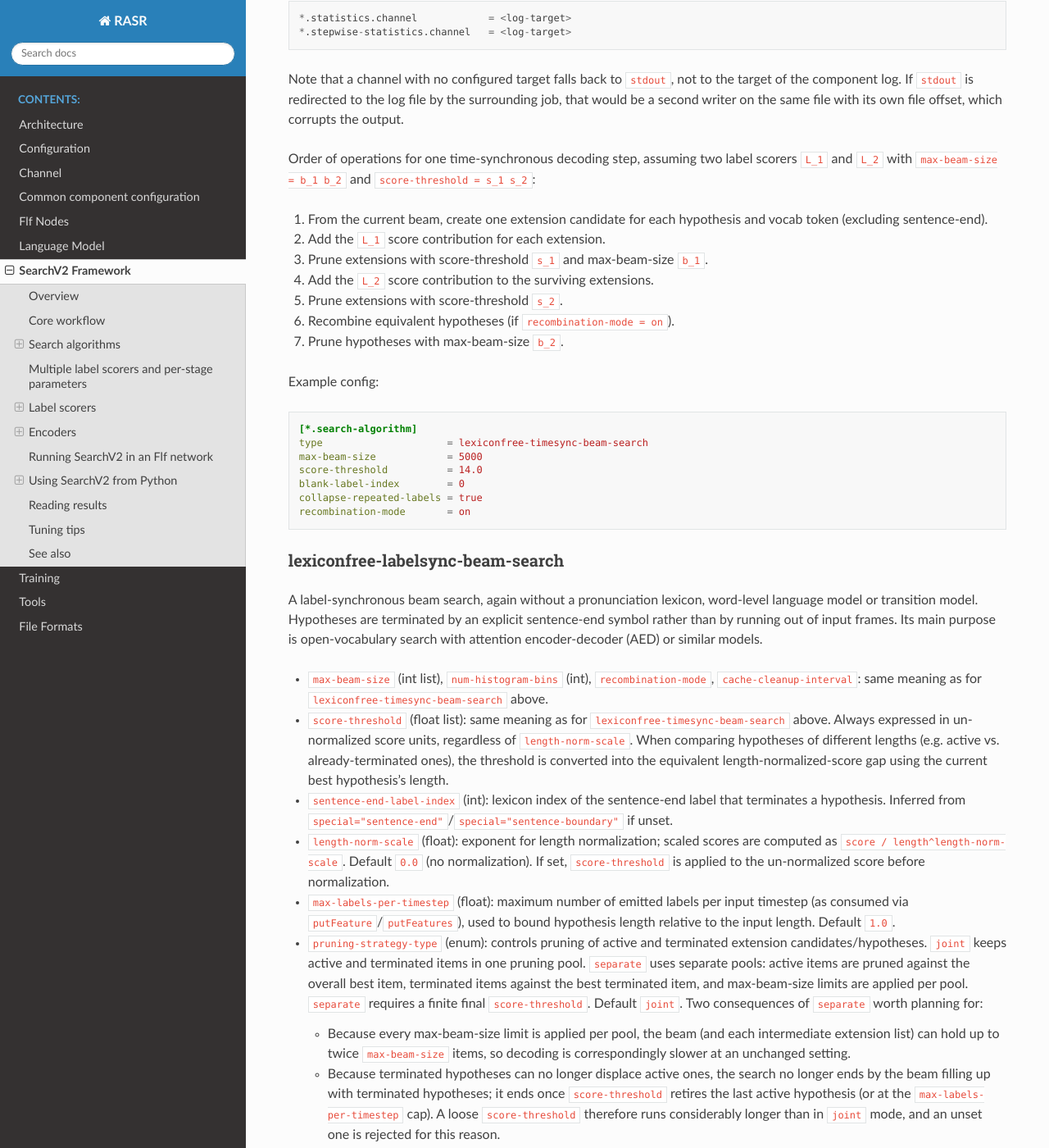
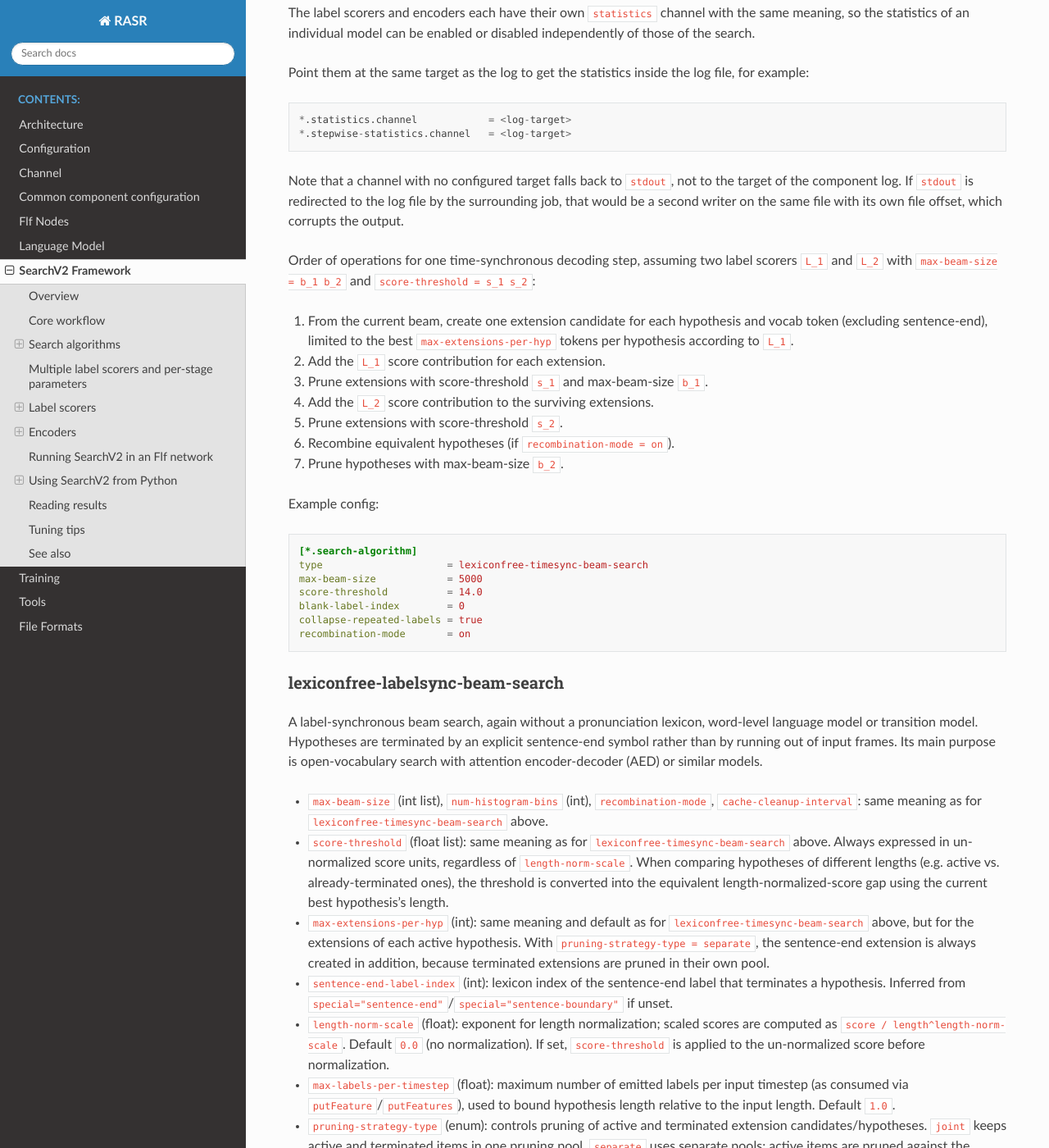
Before and after one commit to rwth-i6/rasr, a Sphinx documentation site: the page built from doc/search_v2.rst, in a window 1280 px wide and 1400 px high, scrolled down 5887 px. Shown: the whole window at 82% size. Built offline with Sphinx 7.4.7 and the Read the Docs theme 3.1.0, drawn with Linux system fonts in a browser that asks for light colours; some of the changed text lies outside the part shown.

Commit message:
Limit number of extensions per hyp in lexiconfree searches

```diff
--- a/doc/search_v2.rst
+++ b/doc/search_v2.rst
@@ -192,6 +192,12 @@
   with exactly one value per configured label scorer, fewer values than label scorers is an error.
 * ``score-threshold`` (float list): prune hypotheses whose score is worse than the current best by more than
   this amount. Also applied once per label scorer. Default: unset, i.e. no score-based pruning is applied.
+* ``max-extensions-per-hyp`` (int): maximum number of extensions created per hypothesis. Only the labels with the best
+  scores of the first label scorer are extended. This saves time for large vocabularies if only ``max-beam-size``
+  pruning and no ``score-threshold`` is used. Has no effect if the first label scorer does not provide dense scores.
+  Default: the first ``max-beam-size`` if the first ``score-threshold`` is unset, otherwise no limit. The default does
+  not change the best hypotheses and their scores, but lattices can become sparser. Smaller values make the search
+  inexact.
 * ``num-histogram-bins`` (int): number of bins used for histogram pruning (minor effect on results/speed). Default ``100``.
 * ``blank-label-index`` (int): lexicon index of the blank label. Inferred automatically from a lemma with
   ``special="blank"`` if present; if neither is set, blank handling is disabled. Default: disabled.
@@ -249,7 +255,8 @@
 Order of operations for one time-synchronous decoding step, assuming two label scorers ``L_1`` and ``L_2`` with
 ``max-beam-size = b_1 b_2`` and ``score-threshold = s_1 s_2``:
 
-#. From the current beam, create one extension candidate for each hypothesis and vocab token (excluding sentence-end).
+#. From the current beam, create one extension candidate for each hypothesis and vocab token (excluding sentence-end),
+   limited to the best ``max-extensions-per-hyp`` tokens per hypothesis according to ``L_1``.
 #. Add the ``L_1`` score contribution for each extension.
 #. Prune extensions with score-threshold ``s_1`` and max-beam-size ``b_1``.
 #. Add the ``L_2`` score contribution to the surviving extensions.
@@ -284,6 +291,9 @@
   expressed in un-normalized score units, regardless of ``length-norm-scale``. When comparing hypotheses of
   different lengths (e.g. active vs. already-terminated ones), the threshold is converted into the equivalent
   length-normalized-score gap using the current best hypothesis's length.
+* ``max-extensions-per-hyp`` (int): same meaning and default as for ``lexiconfree-timesync-beam-search`` above, but
+  for the extensions of each active hypothesis. With ``pruning-strategy-type = separate``, the sentence-end extension is
+  always created in addition, because terminated extensions are pruned in their own pool.
 * ``sentence-end-label-index`` (int): lexicon index of the sentence-end label that terminates a hypothesis.
   Inferred from ``special="sentence-end"``/``special="sentence-boundary"`` if unset.
 * ``length-norm-scale`` (float): exponent for length normalization; scaled scores are computed as
@@ -310,7 +320,8 @@
 Order of operations for one label-synchronous decoding step, assuming two label scorers ``L_1`` and ``L_2`` with
 ``max-beam-size = b_1 b_2`` and ``score-threshold = s_1 s_2``:
 
-#. From the current beam, create one extension candidate for each active hypothesis and vocab token.
+#. From the current beam, create one extension candidate for each active hypothesis and vocab token, limited to the
+   best ``max-extensions-per-hyp`` tokens per hypothesis according to ``L_1``.
 #. Add the ``L_1`` score contribution for each extension.
 #. Prune extensions with score-threshold ``s_1`` and max-beam-size ``b_1`` according to ``pruning-strategy-type``.
 #. Add the ``L_2`` score contribution to the surviving extensions.
```
Also changed, not shown: 4 other files.
